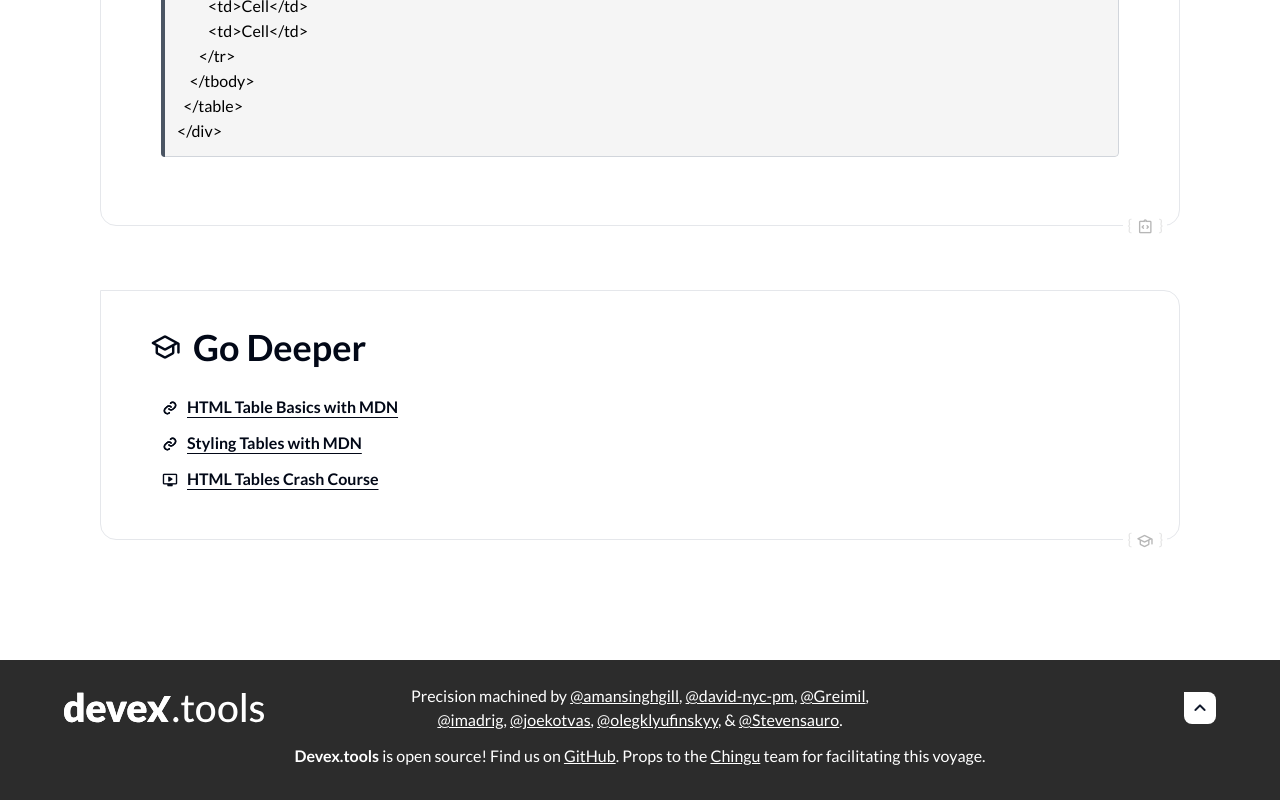
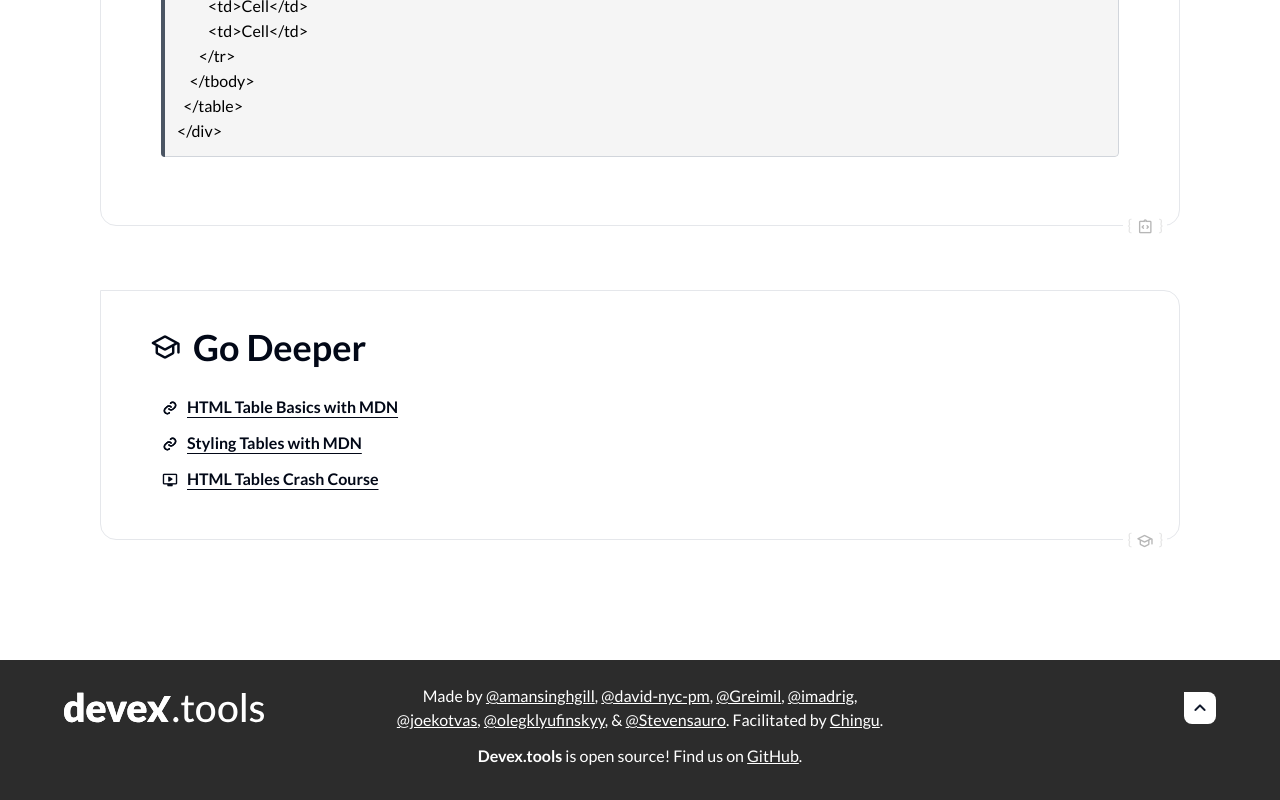
Before and after one commit to chingu-voyages/devex.tools, a React (Vite) app in the folder fetools-app/: page /tables in a window 1280 px wide. Shown: the part 4424-5224 px from the top of the page. Built offline with nearby package versions, Linux system fonts and the light colour scheme.

Commit message:
Update footer copy per #153 requirements

```diff
--- a/fetools-app/src/components/PageLayout/Footer.jsx
+++ b/fetools-app/src/components/PageLayout/Footer.jsx
@@ -1,13 +1,17 @@
-import { Link } from 'react-router-dom';
-import Icon from '../Icon';
-import logo from '../../assets/devexToolsLogoWhite.svg';
+import { Link } from "react-router-dom";
+import Icon from "../Icon";
+import logo from "../../assets/devexToolsLogoWhite.svg";
 
 export default function Footer() {
     return (
         <footer className="flex flex-col justify-between bg-[#2c2c2c] [&_a]:underline [&_a:hover]:text-white py-4 px-8 text-white max-sm:gap-8 max-sm:p-4 sm:gap-4 sm:p-8 xl:px-16">
             <div className="flex justify-between">
                 <Link to="/">
-          <img src={logo} alt="devex.tools" className="w-[200px] h-[31px]" />
+                    <img
+                        src={logo}
+                        alt="devex.tools"
+                        className="w-[200px] h-[31px]"
+                    />
                 </Link>
 
                 <div className="flex h-8 w-8 items-center justify-center rounded-r-[.5rem] rounded-bl-[.5rem] bg-white text-primary">
@@ -20,26 +24,37 @@ export default function Footer() {
             </div>
             <div className="flex justify-center">
                 <div
-          style={{ textWrap: 'balance' }}
+                    style={{ textWrap: "balance" }}
                     className="max-w-[48rem] xl:max-w-[60%] text-center xl:-mt-[3.5rem]"
                 >
                     <p className="mb-3">
-            Precision machined by{' '}
-            <a href="https://github.com/amansinghgill">@amansinghgill</a>,{' '}
-            <a href="https://github.com/david-nyc-pm">@david-nyc-pm</a>,{' '}
-            <a href="https://github.com/Greimil">@Greimil</a>,{' '}
-            <a href="https://github.com/imadrig">@imadrig</a>,{' '}
-            <a href="https://github.com/joekotvas">@joekotvas</a>,{' '}
-            <a href="https://github.com/olegklyufinskyy">@olegklyufinskyy</a>,
-            &amp; <a href="https://github.com/Stevensauro">@Stevensauro</a>.
+                        Made by{" "}
+                        <a href="https://github.com/amansinghgill">
+                            @amansinghgill
+                        </a>
+                        ,{" "}
+                        <a href="https://github.com/david-nyc-pm">
+                            @david-nyc-pm
+                        </a>
+                        , <a href="https://github.com/Greimil">@Greimil</a>,{" "}
+                        <a href="https://github.com/imadrig">@imadrig</a>,{" "}
+                        <a href="https://github.com/joekotvas">@joekotvas</a>,{" "}
+                        <a href="https://github.com/olegklyufinskyy">
+                            @olegklyufinskyy
+                        </a>
+                        , &amp;{" "}
+                        <a href="https://github.com/Stevensauro">
+                            @Stevensauro
+                        </a>
+                        . Facilitated by <a href="https://chingu.io/">Chingu</a>
+                        .
                     </p>
                     <p>
-            <strong>Devex.tools</strong> is open source! Find us on{' '}
+                        <strong>Devex.tools</strong> is open source! Find us on{" "}
                         <a href="https://github.com/chingu-voyages/v47-tier2-team-17/">
                             GitHub
                         </a>
-            . Props to the <a href="https://chingu.io/">Chingu</a> {` `}
-            team for facilitating this voyage.
+                        .
                     </p>
                 </div>
             </div>
@@ -50,6 +65,6 @@ export default function Footer() {
 function goTopPage() {
     window.scrollTo({
         top: 0,
-    behavior: 'smooth',
+        behavior: "smooth",
     });
 }
```
Lines whose indentation alone changed are shown as unchanged.
